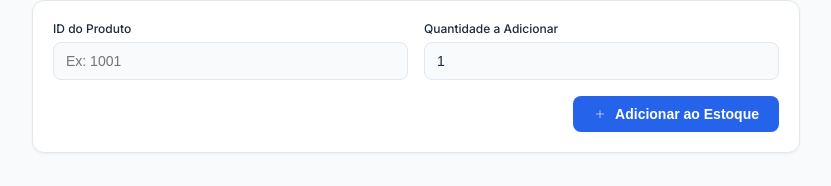
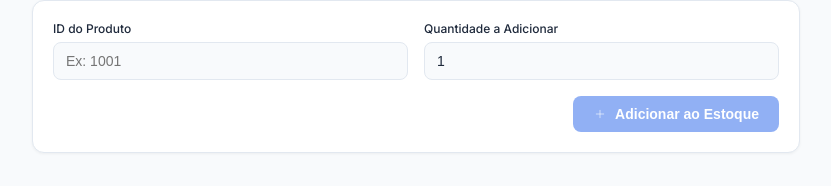
Before and after one commit to MaluWhoo/loja-virtual, an Angular app: page /estoque in a window 1280 px wide. Shown: the part 216-402 px from the top of the page, without its empty margins (224-1055 px from the left). Built offline with nearby package versions, Linux system fonts and the light colour scheme; no server answers.

Commit message:
fix: update form submission button to disable based on form validity

```diff
--- a/src/app/pages/estoque/estoque.html
+++ b/src/app/pages/estoque/estoque.html
@@ -45,7 +45,7 @@
                 </div>
 
                 <div class="form-actions">
-                    <button type="submit" [disabled]="!formItem" class="submit-button" [class.disabled]="!formItem">
+                    <button type="submit" [disabled]="formItem.invalid" class="submit-button" [class.disabled]="formItem.invalid">
                         <svg width="14" height="14" viewBox="0 0 24 24" fill="none" stroke="currentColor"
                             strokeWidth="2.5">
                             <line x1="12" y1="5" x2="12" y2="19" />
```
